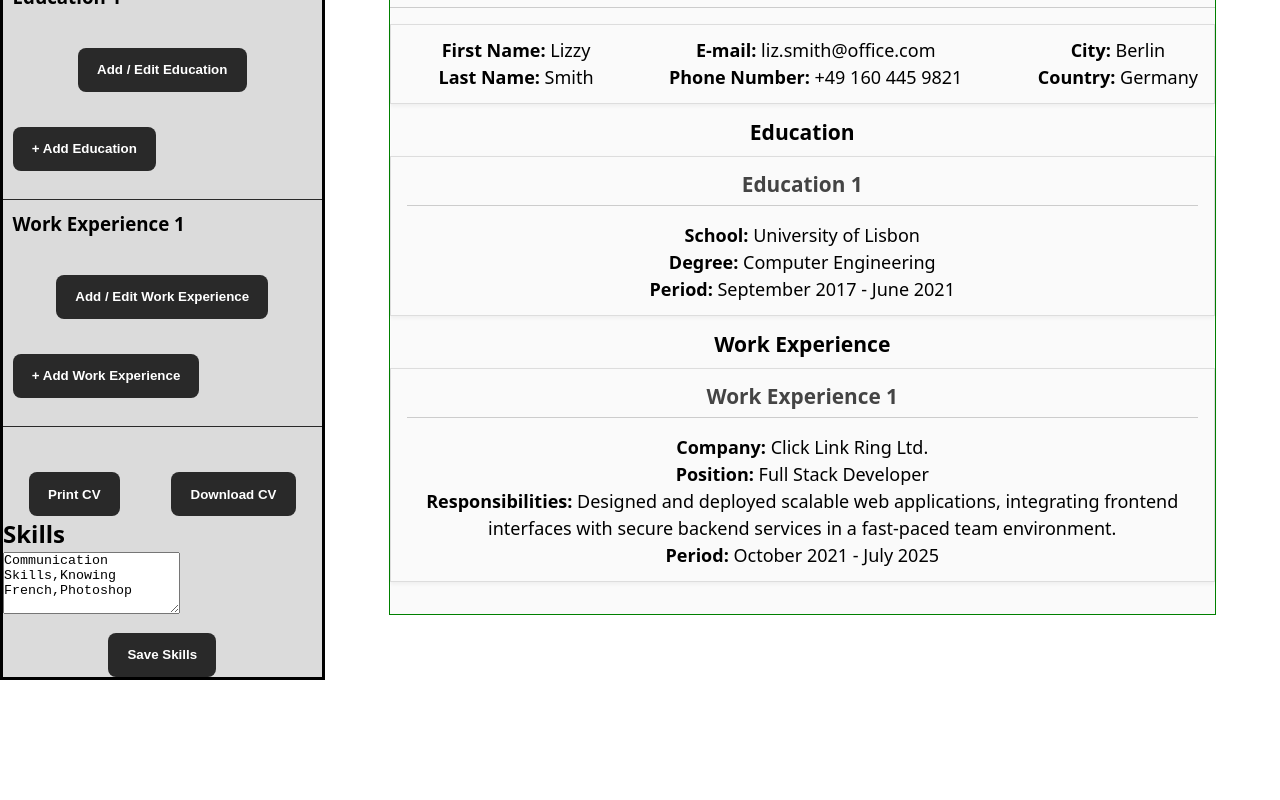
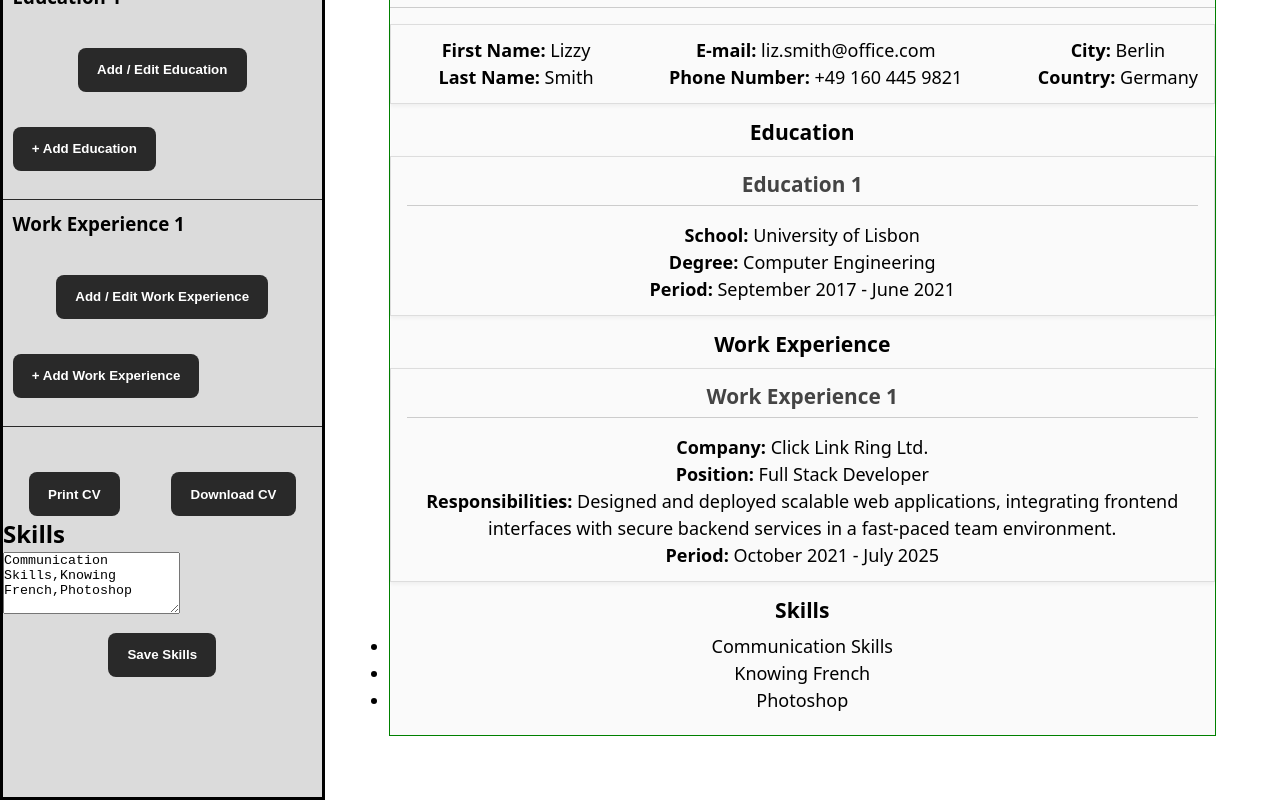
Before and after one commit to FreeFallRush/cv-application, a React (Vite) app: page / in a window 1280 px wide. Shown: the part 276-1076 px from the top of the page. Before the commit the page ends 956 px from the top, so only its background shows below. Built offline with nearby package versions, Linux system fonts and the light colour scheme.

Commit message:
Modified CVPreview for skills section

```diff
--- a/src/components/CVPreview.jsx
+++ b/src/components/CVPreview.jsx
@@ -8,6 +8,7 @@ function CVPreview({
   defaultEducation,
   experienceInfo,
   defaultExperience,
+  skills,
 }) {
   return (
     <div className="cv-preview">
@@ -123,6 +124,19 @@ function CVPreview({
           <p>No work experience yet.</p>
         )}
       </div>
+
+      <div className="skills-section">
+        <h3>Skills</h3>
+        {skills.length > 0 ? (
+          <ul className="skills-list">
+            {skills.map((skill, i) => (
+              <li key={i}>{skill}</li>
+            ))}
+          </ul>
+        ) : (
+          <p>No skills added yet.</p>
+        )}
+      </div>
     </div>
   );
 }
```
